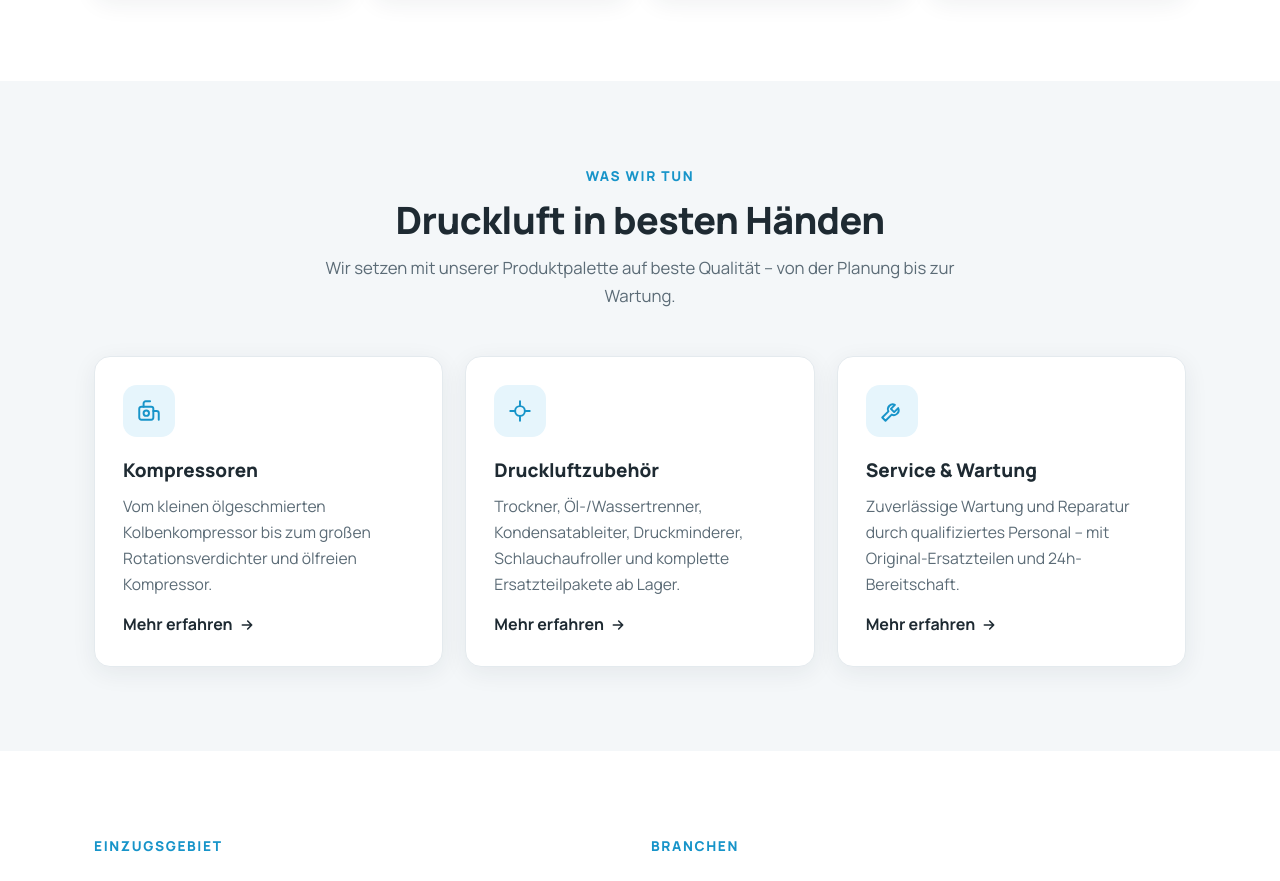
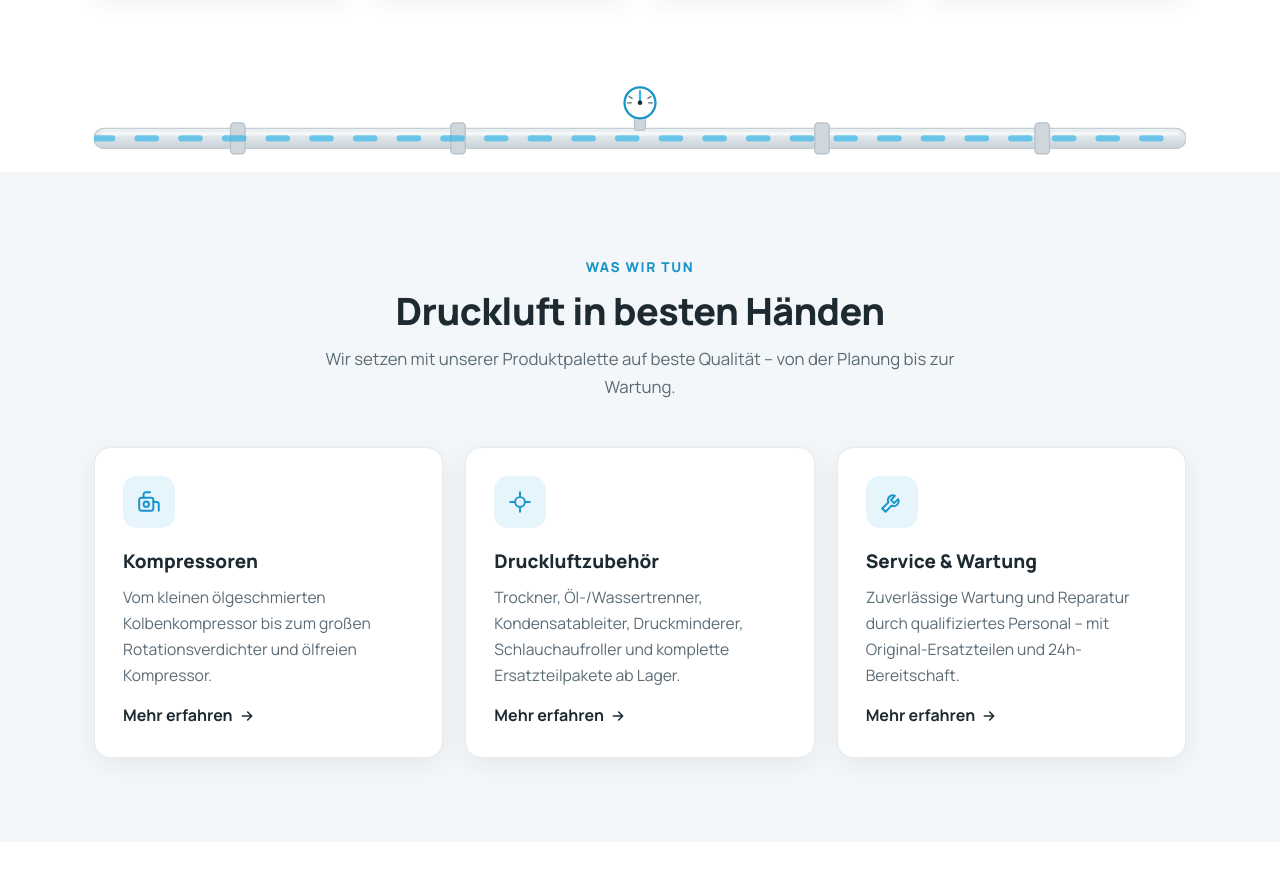
Before and after one commit to FSCreative/lugatech-website, a website: page index.html in a window 1280 px wide. Shown: the part 1020-1901 px from the top of the page. Drawn offline with Linux system fonts and the light colour scheme.

Commit message:
Add files via upload

```diff
--- a/index.html
+++ b/index.html
@@ -6,7 +6,7 @@
   <title>LuGa-Tech – Gas- und Drucklufttechnik | Koblach & Eschen</title>
   <meta name="description" content="LuGa-Tech ist Ihr kompetenter Partner für Gas- und Drucklufttechnik: Kompressoren, Druckluftzubehör und 24h-Service – von Vorarlberg über Liechtenstein bis Süddeutschland.">
   <link rel="icon" type="image/svg+xml" href="assets/img/favicon.svg">
-  <link rel="stylesheet" href="assets/css/style.css?v=2">
+  <link rel="stylesheet" href="assets/css/style.css?v=3">
 </head>
 <body>
 
@@ -79,6 +79,43 @@
       </div>
     </div>
   </section>
+
+  <!-- Druckluftleitung als Trenner -->
+  <div class="pipe-sep" aria-hidden="true">
+    <div class="container">
+      <svg viewBox="0 0 1200 100" preserveAspectRatio="xMidYMid meet" role="presentation">
+        <defs>
+          <linearGradient id="pipeBody" x1="0" y1="0" x2="0" y2="1">
+            <stop offset="0" stop-color="#eef2f5"/>
+            <stop offset="0.45" stop-color="#dfe6ea"/>
+            <stop offset="1" stop-color="#c9d2d8"/>
+          </linearGradient>
+        </defs>
+        <!-- Rohr -->
+        <rect x="0" y="52" width="1200" height="22" rx="11" fill="url(#pipeBody)" stroke="#c3cdd4" stroke-width="1.5"/>
+        <rect x="8" y="56" width="1184" height="4" rx="2" fill="#ffffff" opacity="0.6"/>
+        <!-- Flansche -->
+        <rect x="150" y="46" width="16" height="34" rx="4" fill="#cfd7dd" stroke="#b7c2ca" stroke-width="1.5"/>
+        <rect x="392" y="46" width="16" height="34" rx="4" fill="#cfd7dd" stroke="#b7c2ca" stroke-width="1.5"/>
+        <rect x="792" y="46" width="16" height="34" rx="4" fill="#cfd7dd" stroke="#b7c2ca" stroke-width="1.5"/>
+        <rect x="1034" y="46" width="16" height="34" rx="4" fill="#cfd7dd" stroke="#b7c2ca" stroke-width="1.5"/>
+        <!-- Manometer in der Mitte -->
+        <rect x="594" y="34" width="12" height="20" rx="3" fill="#cfd7dd" stroke="#b7c2ca" stroke-width="1.5"/>
+        <circle cx="600" cy="24" r="17" fill="#ffffff" stroke="#1794c9" stroke-width="2.5"/>
+        <line x1="600" y1="10.5" x2="600" y2="14.5" stroke="#5b6b76" stroke-width="1.5" stroke-linecap="round"/>
+        <line x1="588" y1="17" x2="591.4" y2="19" stroke="#5b6b76" stroke-width="1.5" stroke-linecap="round"/>
+        <line x1="612" y1="17" x2="608.6" y2="19" stroke="#5b6b76" stroke-width="1.5" stroke-linecap="round"/>
+        <line x1="586.5" y1="24" x2="590.5" y2="24" stroke="#5b6b76" stroke-width="1.5" stroke-linecap="round"/>
+        <line x1="613.5" y1="24" x2="609.5" y2="24" stroke="#5b6b76" stroke-width="1.5" stroke-linecap="round"/>
+        <g class="gauge-needle">
+          <line x1="600" y1="24" x2="600" y2="12.5" stroke="#2fb4e9" stroke-width="2.5" stroke-linecap="round"/>
+        </g>
+        <circle cx="600" cy="24" r="2.5" fill="#1e2a32"/>
+        <!-- Luftstrom im Rohr -->
+        <path class="pipe-flow" d="M0 63 H1200" fill="none" stroke="#2fb4e9" stroke-width="7" stroke-linecap="round" stroke-dasharray="20 28" opacity="0.65"/>
+      </svg>
+    </div>
+  </div>
 
   <!-- Leistungsübersicht -->
   <section class="section soft">
```
